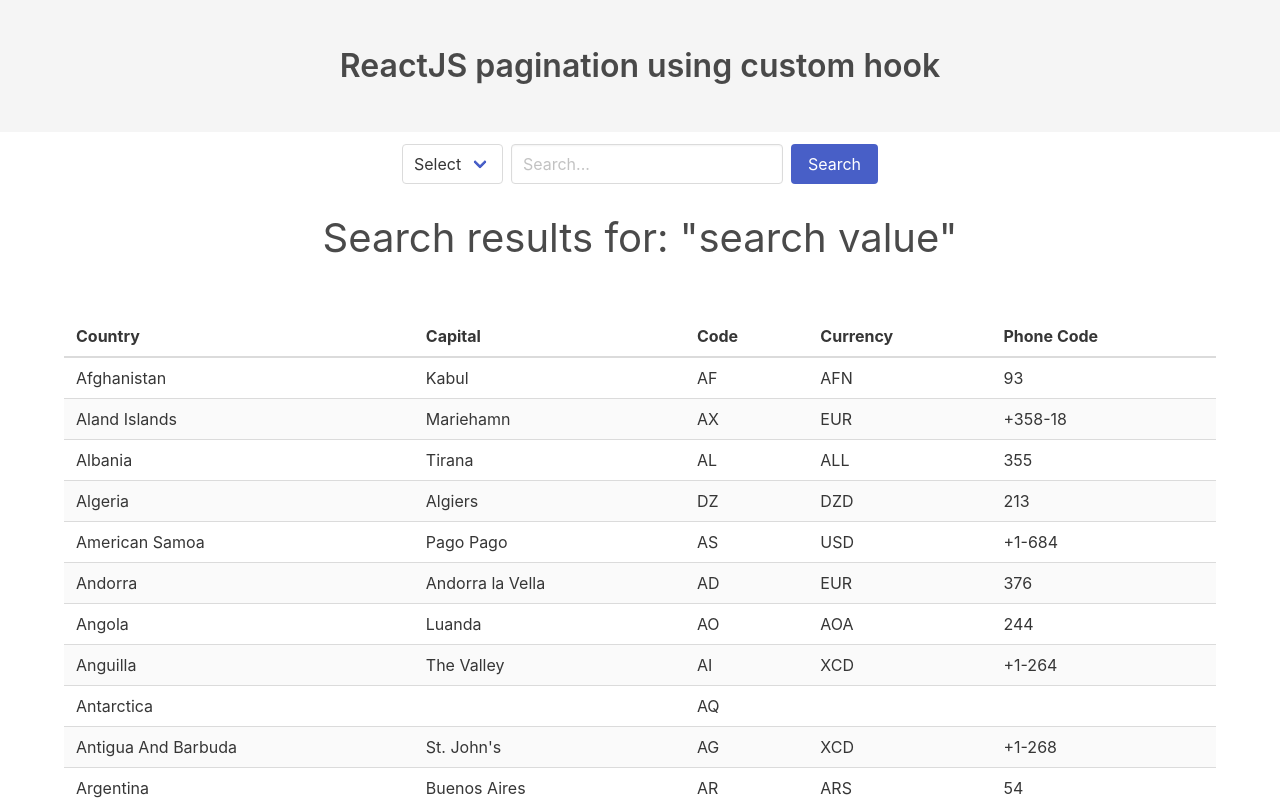
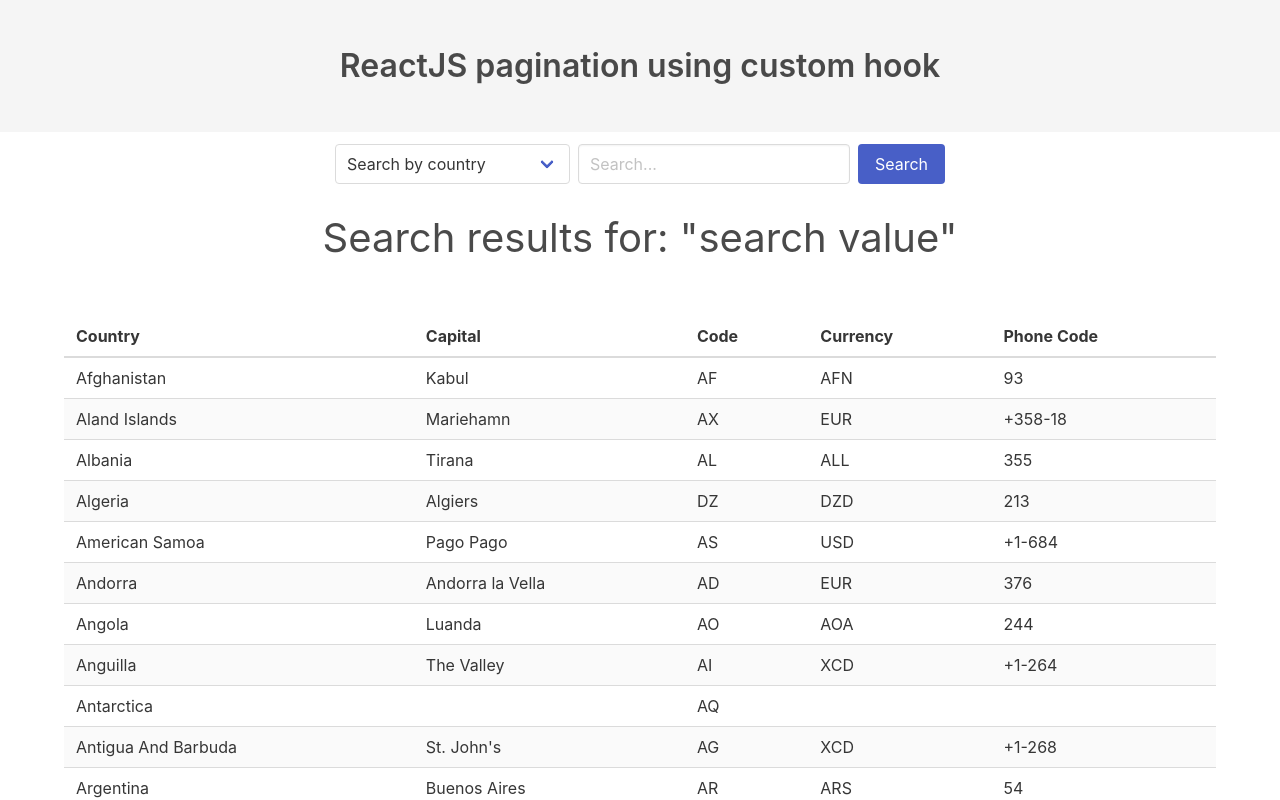
Before and after one commit to pablomaribondo/react-pagination, a React (Create React App) app: page / in a window 1280 px wide. Shown: the top 800 px of the page. Built offline with nearby package versions, Linux system fonts and the light colour scheme.

Commit message:
add new property to Countries component

```diff
--- a/src/App.tsx
+++ b/src/App.tsx
@@ -12,7 +12,17 @@ const App: FC = () => {
     <>
       <Header title="ReactJS pagination using custom hook" />
       <div className="container px2">
-        <Countries data={data} itemsPerPage={15} />
+        <Countries
+          data={data}
+          itemsPerPage={15}
+          searchByData={[
+            { label: 'Search by country', value: 'name' },
+            { label: 'Search by capital', value: 'capital' },
+            { label: 'Search by country code', value: 'iso2' },
+            { label: 'Search by currency', value: 'currency' },
+            { label: 'Search by phone code', value: 'phone_code' }
+          ]}
+        />
       </div>
     </>
   );
--- a/src/components/Countries.tsx
+++ b/src/components/Countries.tsx
@@ -3,18 +3,29 @@ import { FC } from 'react';
 
 import usePagination from '../hooks/usePagination';
 
-const Countries: FC<CountriesData> = ({ data, itemsPerPage, startFrom }) => {
+const Countries: FC<CountriesData> = ({
+  data,
+  itemsPerPage,
+  startFrom,
+  searchByData
+}) => {
   const { slicedData, pagination, prevPage, nextPage, changePage } =
     usePagination({ itemsPerPage, data, startFrom });
 
   return (
     <div className="wrapper">
       <form className="mt-3 mb-3 is-flex" style={{ justifyContent: 'center' }}>
-        <div className="select mr-2">
-          <select>
-            <option value="">Select</option>
-          </select>
-        </div>
+        {searchByData && searchByData.length && (
+          <div className="select mr-2">
+            <select>
+              {searchByData.map(data => (
+                <option key={data.value} value={data.value}>
+                  {data.label}
+                </option>
+              ))}
+            </select>
+          </div>
+        )}
         <div className="field mr-2">
           <div className="control">
             <input type="text" className="input" placeholder="Search..." />
--- a/src/types.d.ts
+++ b/src/types.d.ts
@@ -16,6 +16,7 @@ interface CountriesData {
   itemsPerPage: number;
   startFrom?: number;
   data: Country[];
+  searchByData?: { [key: string]: string }[];
 }
 
 interface PaginationLink {
```
